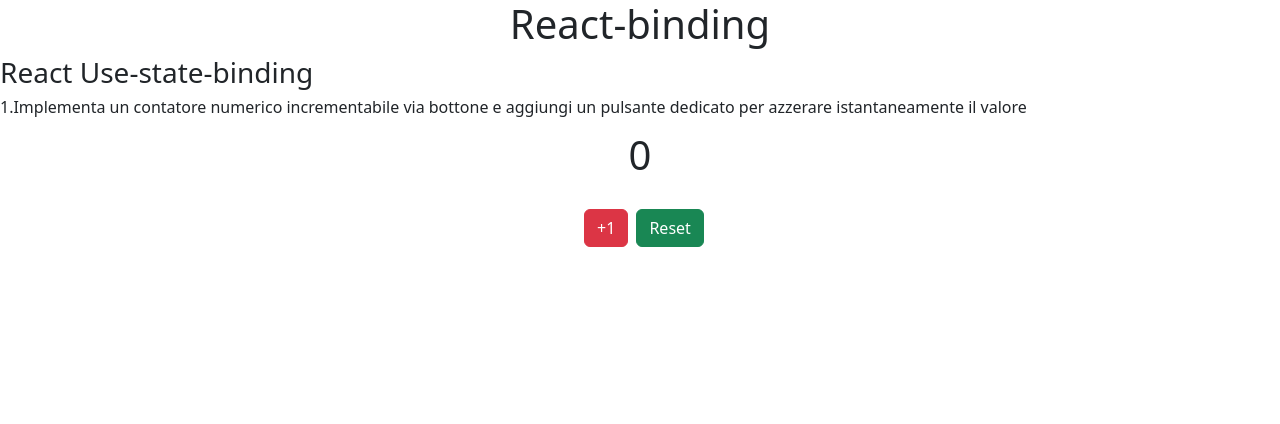
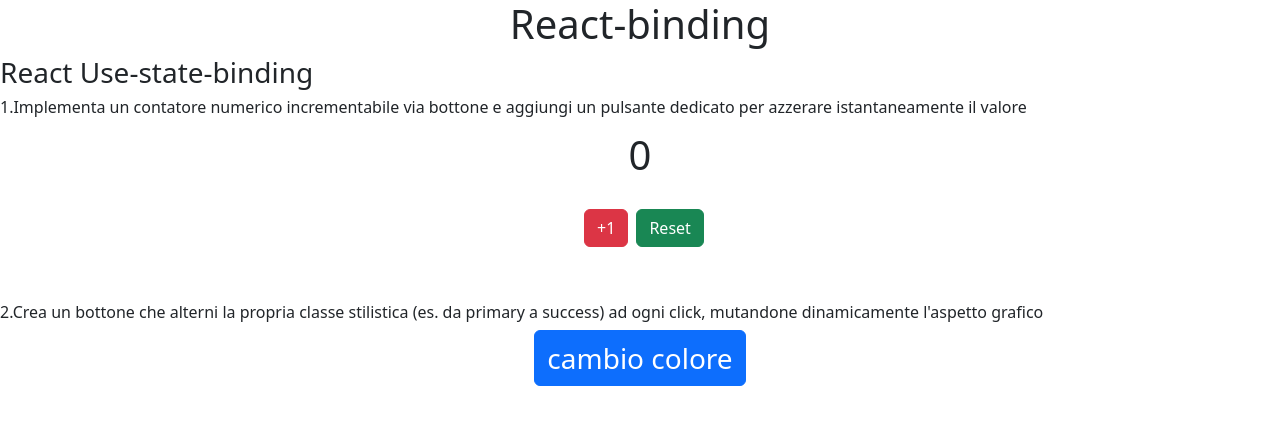
Before and after one commit to amanieltewolde/react-binding, a React (Vite) app: page / in a window 1280 px wide. Shown: the top 424 px of the page. Built offline with nearby package versions, Linux system fonts and the light colour scheme.

Commit message:
Ex-2R.Use-state

```diff
--- a/src/App.jsx
+++ b/src/App.jsx
@@ -1,4 +1,5 @@
 import Ex1 from "./utilities/React-use-state-binding/Ex1";
+import Ex2 from "./utilities/React-use-state-binding/Ex2";
 
 
 
@@ -9,7 +10,7 @@ export default function App() {
       <h1 className="text-center">React-binding</h1>
       <h3>React Use-state-binding</h3>
       <Ex1 />
-
+      <Ex2 />
     </>
   )
 }
--- /dev/null
+++ b/src/utilities/React-use-state-binding/Ex2.jsx
@@ -0,0 +1,21 @@
+import { useState } from "react"
+
+export default function Ex2() {
+
+    const [isPrimary, setIsPrimary] = useState(true);
+
+    function handleBtnColor() {
+
+        setIsPrimary(!isPrimary);
+    }
+
+
+    return (
+        <div className="my-5">
+            <h6>2.Crea un bottone che alterni la propria classe stilistica (es. da primary a success) ad ogni click, mutandone dinamicamente l'aspetto grafico</h6>
+            <div className="container w-25 text-center">
+                <button onClick={handleBtnColor} className={`btn ${isPrimary ? 'btn-primary' : 'btn-success'} fs-3`}>cambio colore</button>
+            </div>
+        </div>
+    )
+}
```
